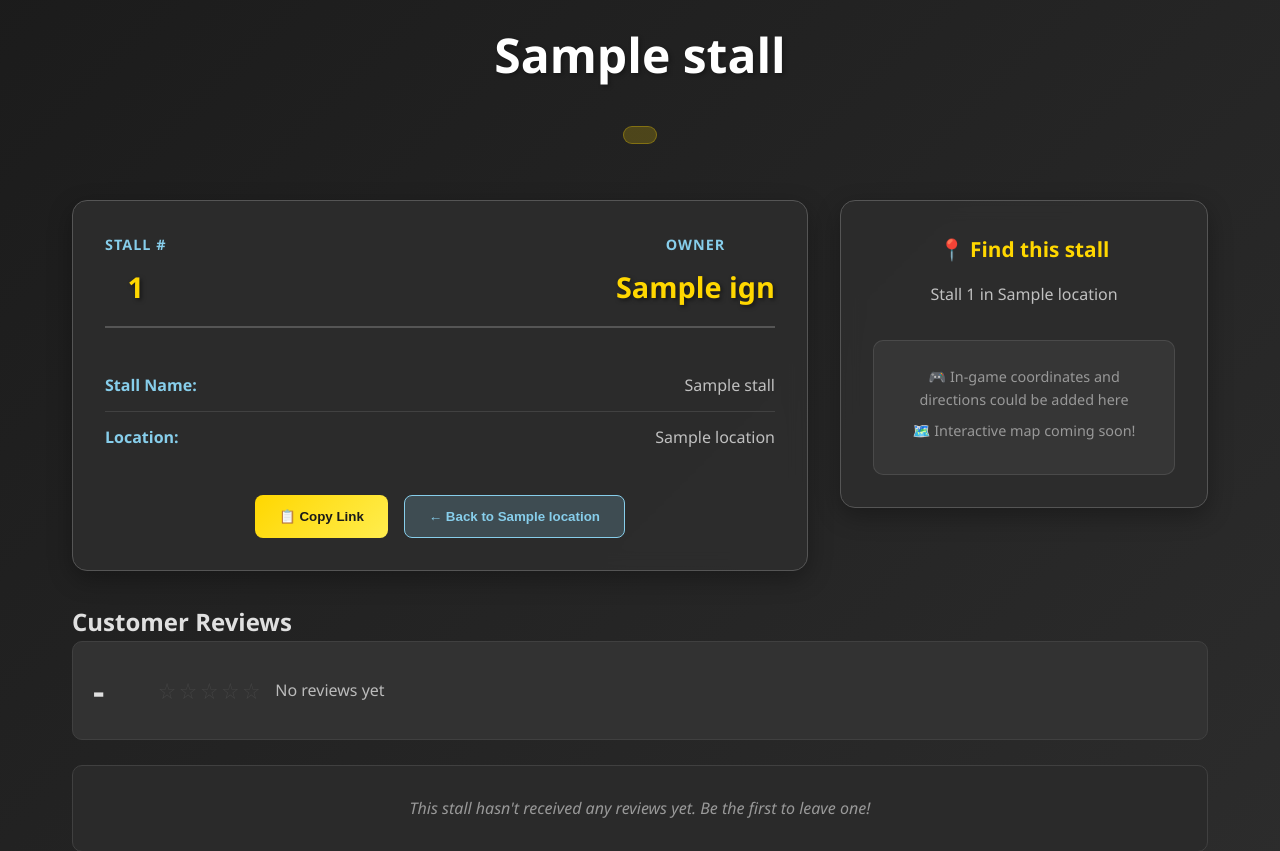
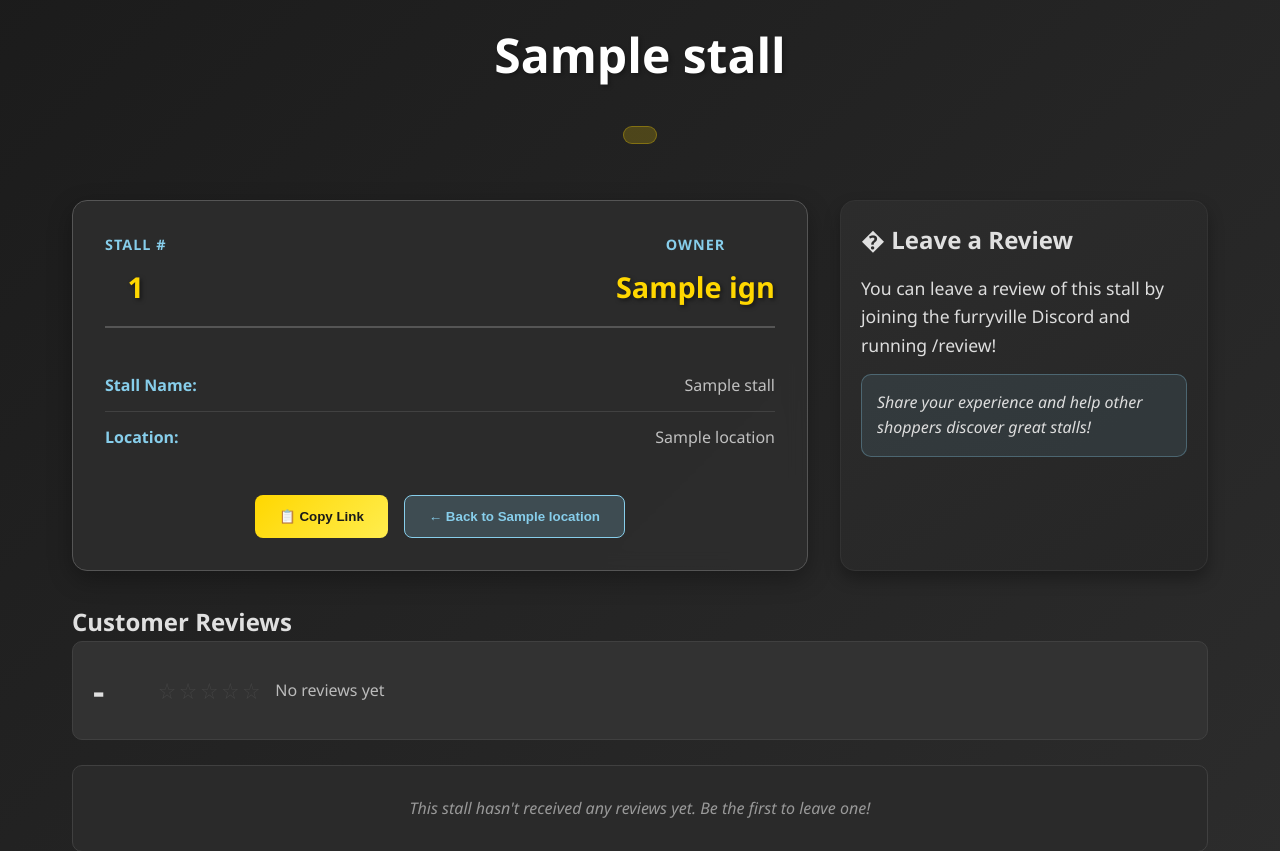
Before and after one commit to Postman67/furryville-index, a Flask app: template templates/stall.html in a window 1280 px wide. Shown: the part 190-1041 px from the top of the page. Run offline with Flask 3, Linux system fonts and the light colour scheme; the template is opened without the code that fills it: most values are stand-ins (such as "Sample title", 1, 10 or a date in 2020); data that the repository does not hold is empty.

Commit message:
Changed map section to review instruction, and added method to display UpdatedAt on a review card

```diff
--- a/static/css/stall.css
+++ b/static/css/stall.css
@@ -37,7 +37,48 @@
     border: 1px solid rgba(255, 215, 0, 0.3);
 }
 
-/* Stall Details Section */
+/* Review Instructions Section */
+.review-instructions {
+    background: linear-gradient(145deg, #2c2c2c, #262626);
+    border-radius: 15px;
+    padding: 20px;
+    box-shadow: 0 8px 16px rgba(0, 0, 0, 0.3);
+    border: 1px solid #333;
+}
+
+.instructions-card h3 {
+    color: var(--accent-yellow);
+    margin-bottom: 15px;
+    font-size: 1.5rem;
+    font-weight: 600;
+    display: flex;
+    align-items: center;
+    gap: 10px;
+}
+
+.instructions-card p {
+    color: #ddd;
+    line-height: 1.6;
+    margin-bottom: 15px;
+    font-size: 1.1rem;
+}
+
+.discord-info {
+    background: rgba(135, 206, 235, 0.1);
+    border: 1px solid rgba(135, 206, 235, 0.3);
+    border-radius: 10px;
+    padding: 15px;
+    margin-top: 15px;
+}
+
+.instructions-text {
+    color: var(--accent-blue);
+    font-style: italic;
+    margin: 0 !important;
+    font-size: 1rem !important;
+}
+
+/* Stall Map (legacy - keeping for fallback) */
 .stall-details {
     display: grid;
     grid-template-columns: 2fr 1fr;
@@ -383,10 +424,23 @@
     font-size: 1.1rem;
 }
 
+.review-dates {
+    display: flex;
+    flex-direction: column;
+    align-items: flex-end;
+    margin-left: auto;
+    gap: 2px;
+}
+
 .review-date {
     color: #999;
     font-size: 0.9rem;
-    margin-left: auto;
+}
+
+.review-updated {
+    color: #777;
+    font-size: 0.8rem;
+    font-style: italic;
 }
 
 .review-text {
@@ -430,8 +484,9 @@
         gap: 8px;
     }
 
-    .review-date {
+    .review-dates {
         margin-left: 0;
+        align-items: flex-start;
     }
 
     .rating-value {
--- a/templates/stall.html
+++ b/templates/stall.html
@@ -86,16 +86,12 @@
                 </div>
             </div>
 
-            <div class="stall-map">
-                <div class="map-placeholder">
-                    <h3>📍 Find this stall</h3>
-                    <p>Stall {{ stall.StallNumber }} in {{ stall.Location }}</p>
-                    {% if location == 'the-mall' and stall.StreetName %}
-                        <p class="street-info">Located on {{ stall.StreetName }}</p>
-                    {% endif %}
-                    <div class="map-instructions">
-                        <p>🎮 In-game coordinates and directions could be added here</p>
-                        <p>🗺️ Interactive map coming soon!</p>
+            <div class="review-instructions">
+                <div class="instructions-card">
+                    <h3>� Leave a Review</h3>
+                    <p>You can leave a review of this stall by joining the furryville Discord and running /review!</p>
+                    <div class="discord-info">
+                        <p class="instructions-text">Share your experience and help other shoppers discover great stalls!</p>
                     </div>
                 </div>
             </div>
@@ -216,7 +212,10 @@
                         <div class="review-header">
                             <span class="reviewer-name">${escapeHtml(review.ReviewerName)}</span>
                             <div class="review-rating">${generateStars(review.Rating)}</div>
-                            <span class="review-date">${formatDate(review.CreatedAt)}</span>
+                            <div class="review-dates">
+                                <span class="review-date">${formatDate(review.CreatedAt)}</span>
+                                ${review.UpdatedAt ? `<span class="review-updated">updated on ${formatDate(review.UpdatedAt)}</span>` : ''}
+                            </div>
                         </div>
                         <div class="review-text">
                             ${escapeHtml(review.ReviewText)}
```
